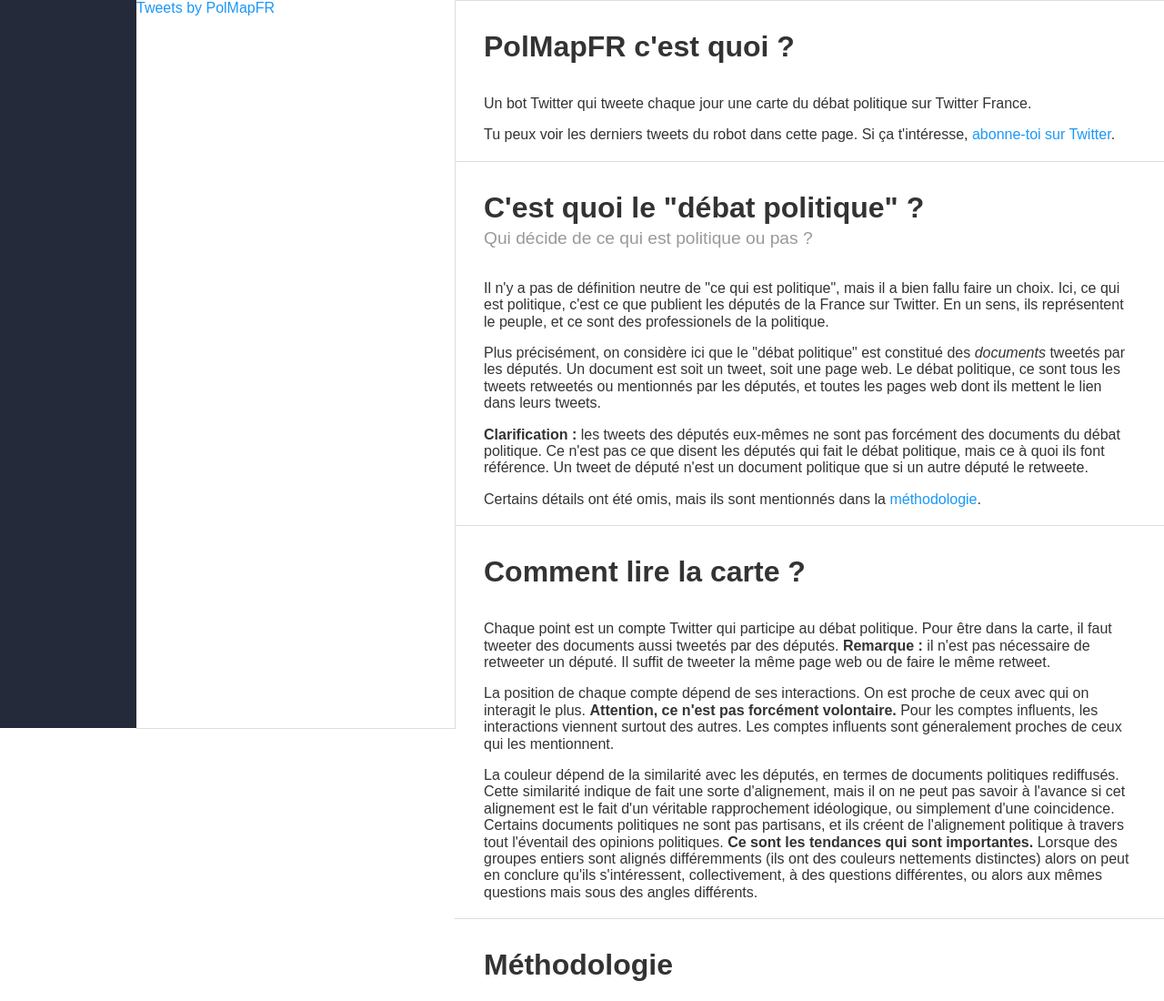
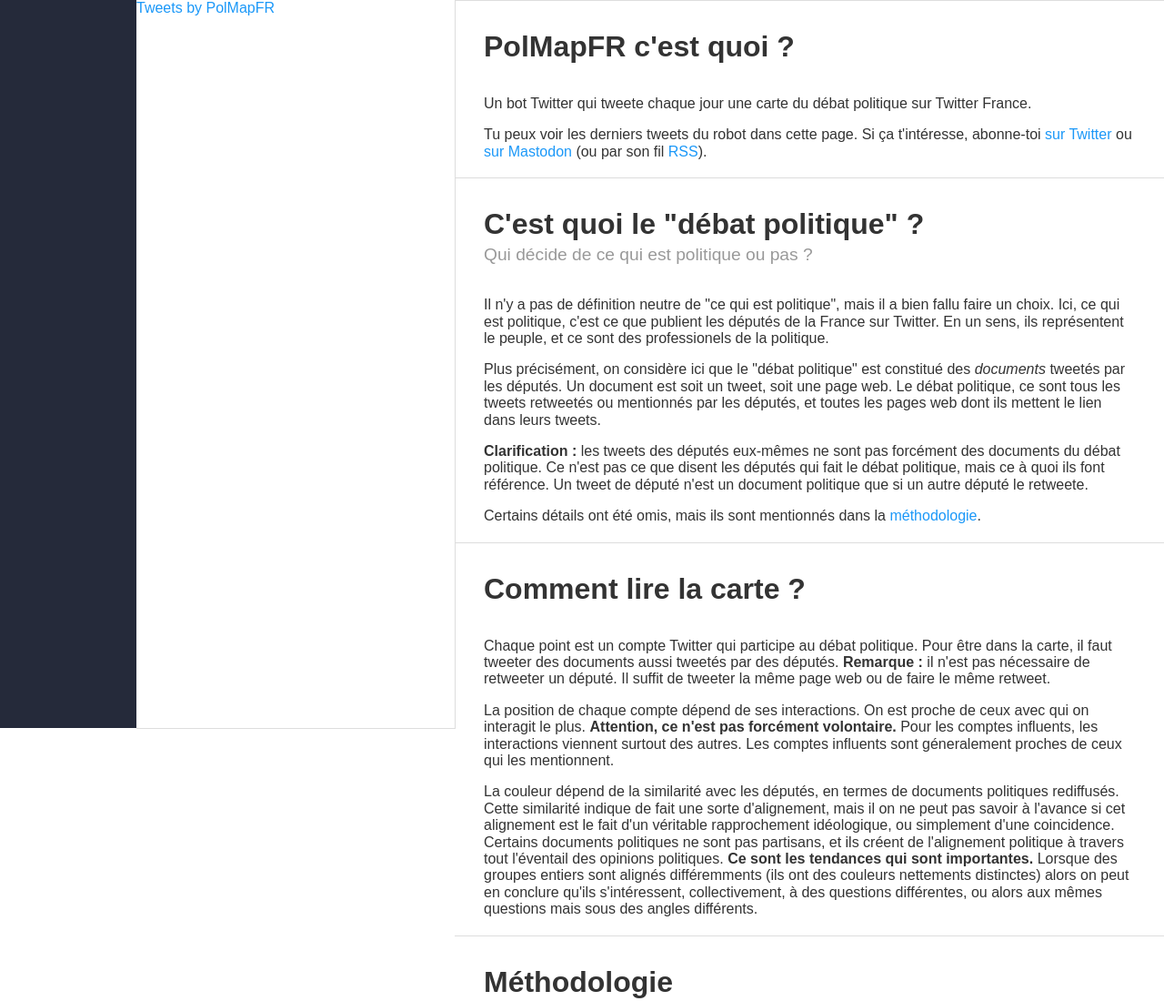
Before and after one commit to jacomyma/polmapfr-faq, a plain HTML site: page index.html in a window 1280 px wide. Shown: the top 1100 px of the page at 91% size. Drawn offline with nearby package versions, Linux system fonts and the light colour scheme.

Commit message:
Add Mastodon

```diff
--- a/index.html
+++ b/index.html
@@ -31,7 +31,7 @@
                     Un bot Twitter qui tweete chaque jour une carte du débat politique sur Twitter France.
                 </p>
                 <p>
-                    Tu peux voir les derniers tweets du robot dans cette page. Si ça t'intéresse, <a href="https://twitter.com/PolMapFR">abonne-toi sur Twitter</a>.
+                    Tu peux voir les derniers tweets du robot dans cette page. Si ça t'intéresse, abonne-toi <a href="https://twitter.com/PolMapFR">sur Twitter</a> ou <a href="https://piaille.fr/web/@PolMapFR">sur Mastodon</a> (ou par son fil <a href="https://piaille.fr/users/PolMapFR.rss">RSS</a>).
                 </p>
             </div>
 
```
